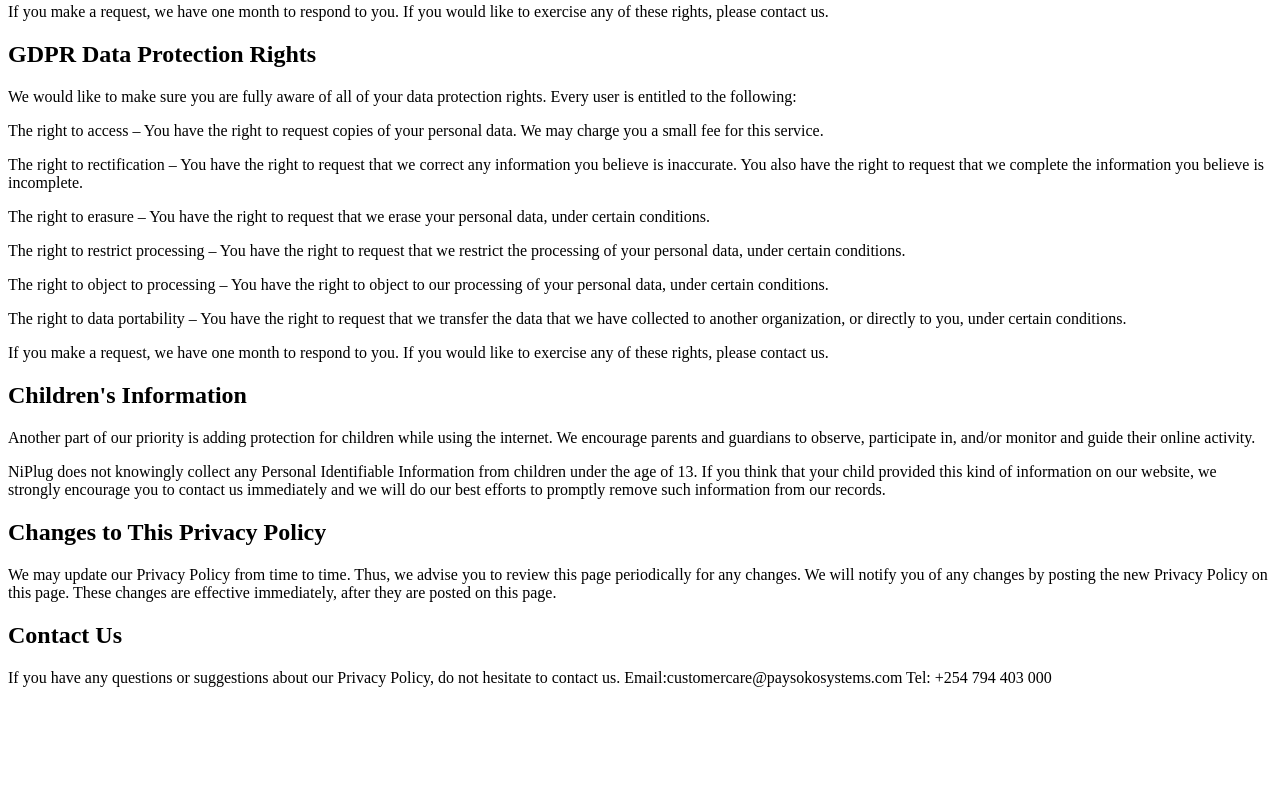
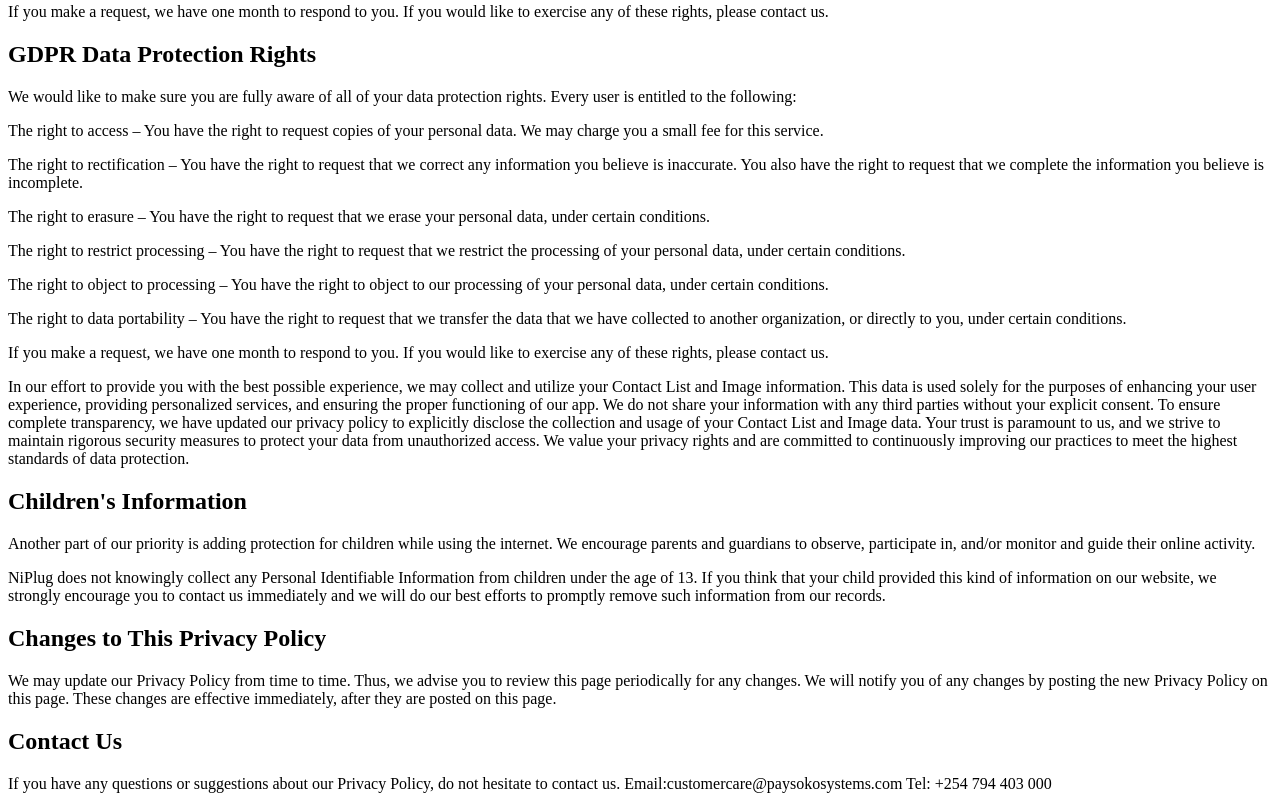
Before and after one commit to joseey23/Niplug-policy, a plain HTML site: page index.html in a window 1280 px wide. Shown: the part 1487-2296 px from the top of the page. Before the commit the page ends 2190 px from the top, so only its background shows below. Drawn offline with Linux system fonts and the light colour scheme.

Commit message:
Niplug Privacy Policy

```diff
--- a/index.html
+++ b/index.html
@@ -76,6 +76,11 @@
 <p>The right to object to processing – You have the right to object to our processing of your personal data, under certain conditions.</p>
 <p>The right to data portability – You have the right to request that we transfer the data that we have collected to another organization, or directly to you, under certain conditions.</p>
 <p>If you make a request, we have one month to respond to you. If you would like to exercise any of these rights, please contact us.</p>
+<p>In our effort to provide you with the best possible experience, we may collect and utilize your Contact List and Image information. This data is used solely for the purposes of enhancing your user experience, providing personalized services, and ensuring the proper functioning of our app. We do not share your information with any third parties without your explicit consent.
+
+    To ensure complete transparency, we have updated our privacy policy to explicitly disclose the collection and usage of your Contact List and Image data. Your trust is paramount to us, and we strive to maintain rigorous security measures to protect your data from unauthorized access.
+
+    We value your privacy rights and are committed to continuously improving our practices to meet the highest standards of data protection. </p>
 
 <h2>Children's Information</h2>
 
```
